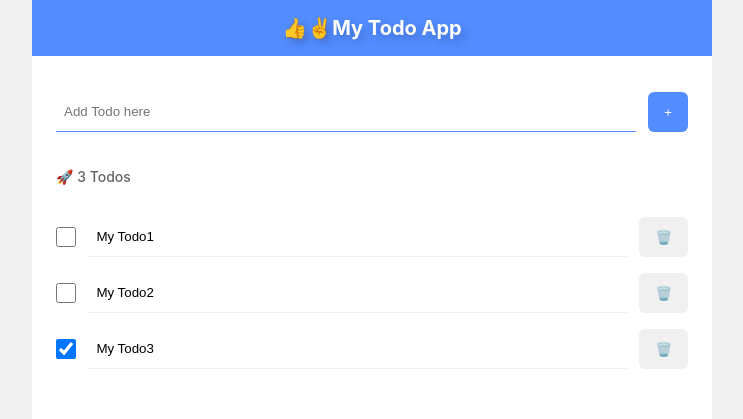
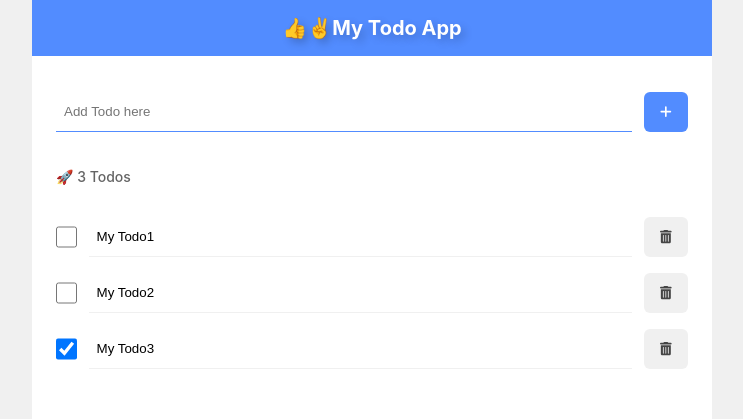
Before and after one commit to choi00105/todo-app, a React (Create React App) app in the folder client/: page / in a window 1280 px wide. Shown: the top 419 px of the page, without its empty margins (268-1011 px from the left). Built offline with nearby package versions, Linux system fonts and the light colour scheme.

Commit message:
feat: input 유효성 검사

```diff
--- a/client/package.json
+++ b/client/package.json
@@ -7,6 +7,7 @@
     "@fortawesome/free-brands-svg-icons": "^6.2.1",
     "@fortawesome/free-regular-svg-icons": "^6.2.1",
     "@fortawesome/free-solid-svg-icons": "^6.2.1",
+    "@fortawesome/react-fontawesome": "^0.2.0",
     "@testing-library/jest-dom": "^5.16.5",
     "@testing-library/react": "^13.4.0",
     "@testing-library/user-event": "^13.5.0",
--- a/client/src/App.js
+++ b/client/src/App.js
@@ -1,6 +1,7 @@
 import { useState, useRef } from 'react';
 import Todo from './components/Todo';
 import AddTodo from './components/AddTodo';
+
 
 // import './styles/SassDh.scss';
 import './styles/App.scss'
@@ -59,10 +60,8 @@ const App = () => {
       <div className='section'>
       <AddTodo
         addItem={addItem}
-        todoItems={todoItems}
       ></AddTodo>
       <div className="left-todos">🚀 {todoItems.length==1?'1 Todo':todoItems.length>0?todoItems.length+' Todos':'Todo is blank'}</div>
-
 
       {todoItems.map((item) => {
         // console.log(item); // {id: 1, title: 'My Todo1', done: false}
--- a/client/src/components/AddTodo.js
+++ b/client/src/components/AddTodo.js
@@ -1,5 +1,8 @@
-import { useState } from "react";
+import { useEffect, useState, useRef} from "react";
 import '../styles/AddTodo.scss'
+
+import { faPlus } from '@fortawesome/free-solid-svg-icons';
+import { FontAwesomeIcon } from '@fortawesome/react-fontawesome';
 
 const AddTodo = ({ addItem }) => {
   // const { addItem } = props;  // props로 받는다면 이거 해줘야 함수 사용 가능
@@ -25,17 +28,32 @@ const AddTodo = ({ addItem }) => {
     }
   };
 
+  const inputFocus = useRef(null);
+  useEffect(() => {
+    inputFocus.current.focus();
+  }, []);
+
   return (<div className="AddTodo">
 
     <input type="text"
     className="inputTodo"
     value={todoItem.title}
     placeholder="Add Todo here"
-    onChange={(e) => setTodoItem({ title: e.target.value})}
-    onKeyPress={onEnterKeyPress}></input>
+
+    onChange={(e) => {(e.target.value.trim()?setTodoItem({ title: e.target.value}):alert('올바른 값 입력 플리즈'))
+  // console.log('보고보보보', e.target.value.trim());
+  }}
+    onKeyPress={onEnterKeyPress}
+    // autoFocus
+    ref={inputFocus}
+    ></input>
+
 
     <button onClick={onButtonClick}
-    className="btn inputBtn">+</button>
+    className="btn inputBtn">
+      <FontAwesomeIcon icon={faPlus} />
+
+    </button>
 
   </div>
   )
--- a/client/src/components/Todo.js
+++ b/client/src/components/Todo.js
@@ -1,6 +1,9 @@
 
 import { useState } from "react";
 import '../styles/Todo.scss'
+
+import { faTrashCan } from '@fortawesome/free-solid-svg-icons';
+import { FontAwesomeIcon } from '@fortawesome/react-fontawesome';
 
 const Todo = ({ item , delItem }) => {
   const { id, title, done } = item;
@@ -59,6 +62,7 @@ const Todo = ({ item , delItem }) => {
         defaultChecked={done}
         onChange={checkboxEventHandler}
       />
+
       {/* <label htmlFor={`todo${id}`}>{title}</label> */}
       <input type="text"
       className="showTodo"
@@ -68,7 +72,9 @@ const Todo = ({ item , delItem }) => {
       onClick={toggleReadOnly}
       onKeyPress={onEnterPress}></input>
       <button onClick={onDeleteBtnClick}
-      className="btn">🗑️</button>
+      className="btn">
+      <FontAwesomeIcon icon={faTrashCan} />
+      </button>
     </div>
   );
 };
```
Also changed, not shown: 1 other file (tests, documents, lock files or other folders).
